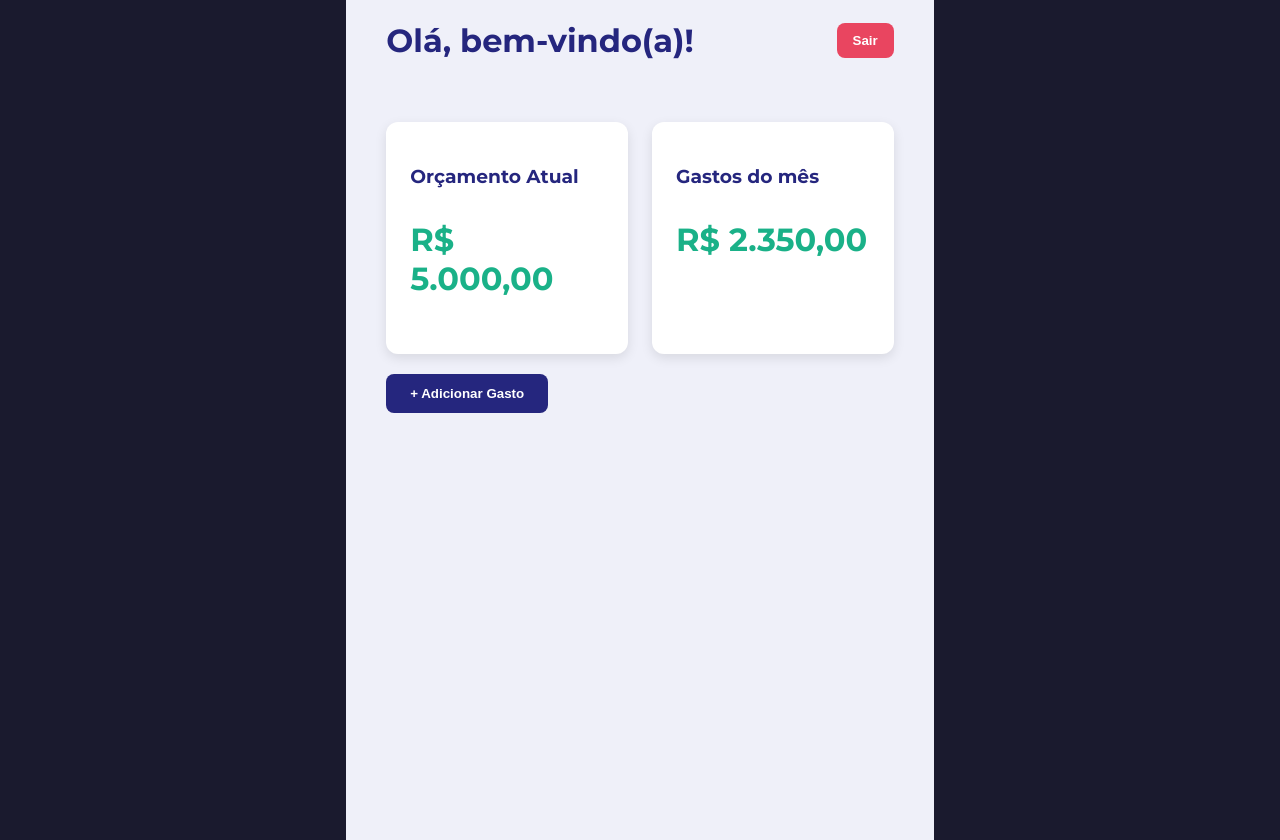
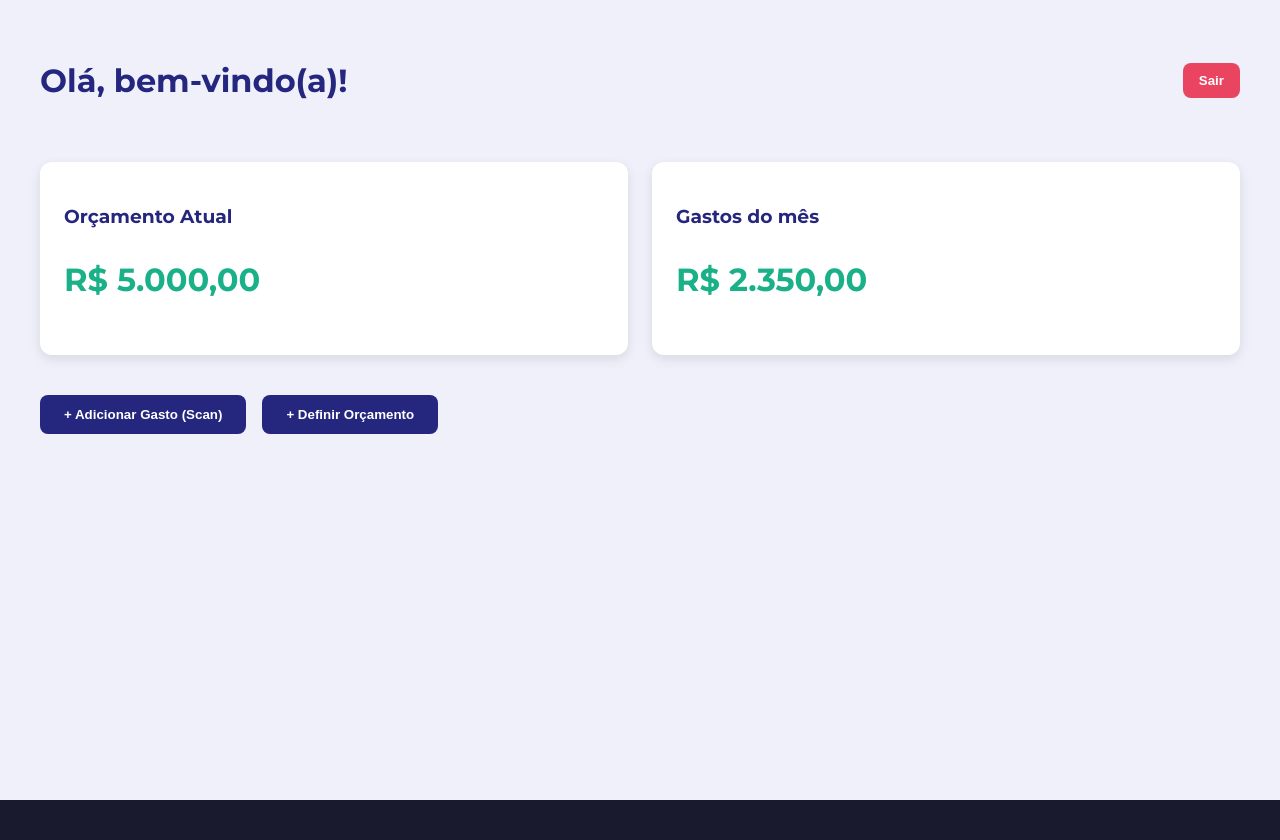
Before and after one commit to Kayonz/projeto_teste_final, a React (Create React App) app in the folder frontend-web/: page /dashboard in a window 1280 px wide. After the commit the page ends 800 px from the top, so only its background shows below. Built offline with nearby package versions, Linux system fonts and the light colour scheme; sample sign-in values are in the browser's storage.

Commit message:
aumentando a pagina

```diff
--- a/frontend-web/src/pages/DashboardPage.jsx
+++ b/frontend-web/src/pages/DashboardPage.jsx
@@ -2,10 +2,12 @@ import React from "react";
 import styled from "styled-components";
 
 const Container = styled.div`
-  min-height: 100vh;
+  width: 100vw;
+  height: 100vh;
   background-color: #eff0f9;
   padding: 40px;
   font-family: "Montserrat", sans-serif;
+  box-sizing: border-box;
 `;
 
 const Header = styled.div`
@@ -36,6 +38,7 @@ const Cards = styled.div`
   display: flex;
   gap: 24px;
   margin-top: 40px;
+  flex-wrap: wrap;
 `;
 
 const Card = styled.div`
@@ -44,6 +47,7 @@ const Card = styled.div`
   padding: 24px;
   box-shadow: 0 4px 12px rgba(0, 0, 0, 0.1);
   flex: 1;
+  min-width: 250px;
 `;
 
 const CardTitle = styled.h3`
@@ -57,8 +61,14 @@ const CardValue = styled.p`
   color: #1ab188;
 `;
 
-const AddButton = styled.button`
-  margin-top: 20px;
+const Actions = styled.div`
+  margin-top: 40px;
+  display: flex;
+  gap: 16px;
+  flex-wrap: wrap;
+`;
+
+const ActionButton = styled.button`
   padding: 12px 24px;
   background-color: #25267e;
   color: white;
@@ -76,6 +86,14 @@ function DashboardPage() {
   const handleLogout = () => {
     localStorage.removeItem("token");
     window.location.href = "/";
+  };
+
+  const handleAddGasto = () => {
+    alert("Abrir leitura do cupom (OCR)");
+  };
+
+  const handleSetOrcamento = () => {
+    alert("Abrir modal para definir orçamento mensal");
   };
 
   return (
@@ -97,7 +115,10 @@ function DashboardPage() {
         </Card>
       </Cards>
 
-      <AddButton>+ Adicionar Gasto</AddButton>
+      <Actions>
+        <ActionButton onClick={handleAddGasto}>+ Adicionar Gasto (Scan)</ActionButton>
+        <ActionButton onClick={handleSetOrcamento}>+ Definir Orçamento</ActionButton>
+      </Actions>
     </Container>
   );
 }
```
